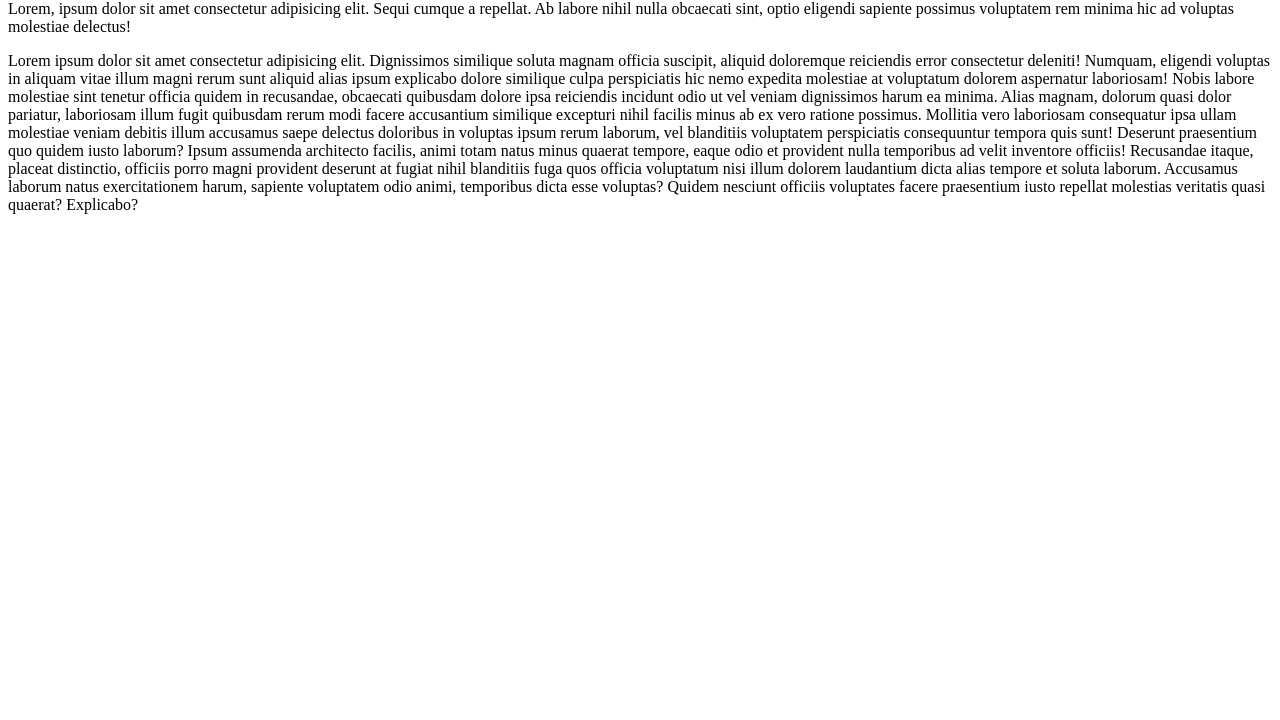
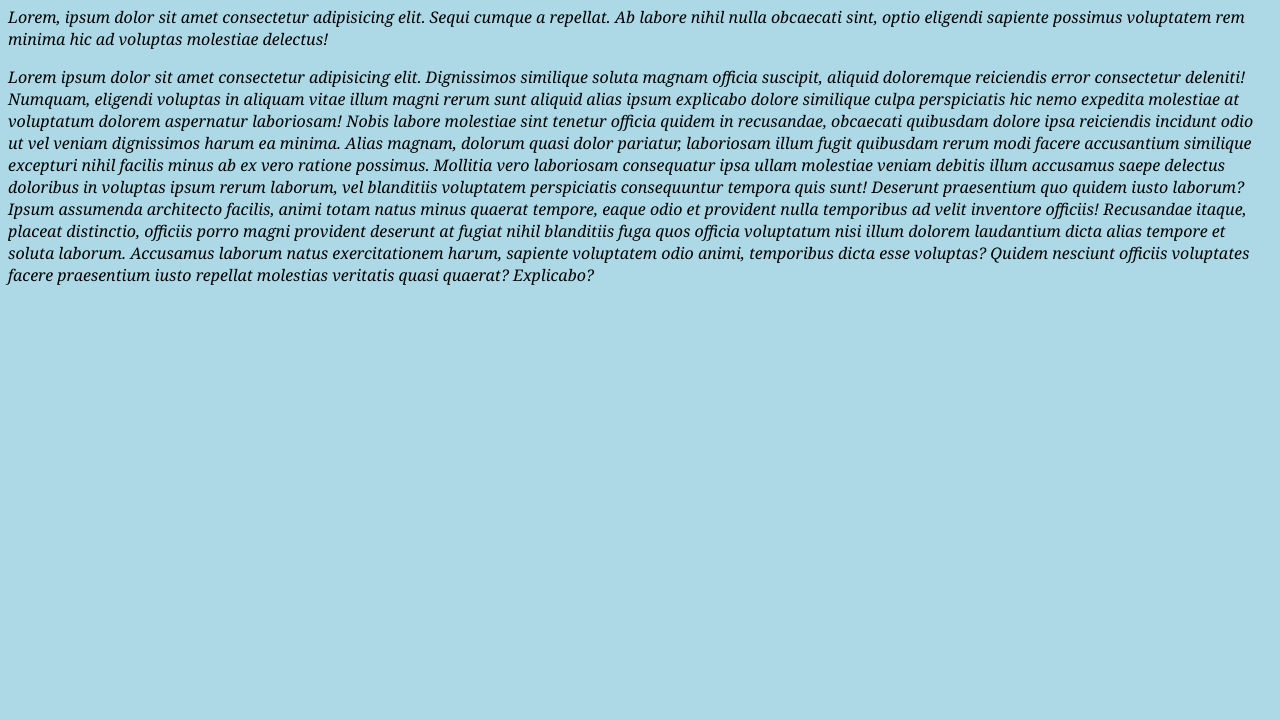
Before and after one commit to Mharvel13/githubM, a plain HTML site: page index.html in a window 1280 px wide. Shown: the part 80-800 px from the top of the page. Drawn offline with Linux system fonts and the light colour scheme.

Commit message:
Added styling to the page and linked css stylesheet

```diff
--- a/index.html
+++ b/index.html
@@ -4,6 +4,7 @@
     <meta charset="UTF-8">
     <meta name="viewport" content="width=device-width, initial-scale=1.0">
     <title>Document</title>
+    <link rel="stylesheet" href="style.css">
 </head>
 <body>
     <h1>Hello World</h1>
--- /dev/null
+++ b/style.css
@@ -0,0 +1,7 @@
+body{
+    background-color: lightblue;
+    color: black;
+    font-family: Georgia, 'Times New Roman', Times, serif;
+    font-size: 1rem;
+    font-style:  italic;
+}
```
Also changed, not shown: index.css (deleted).
